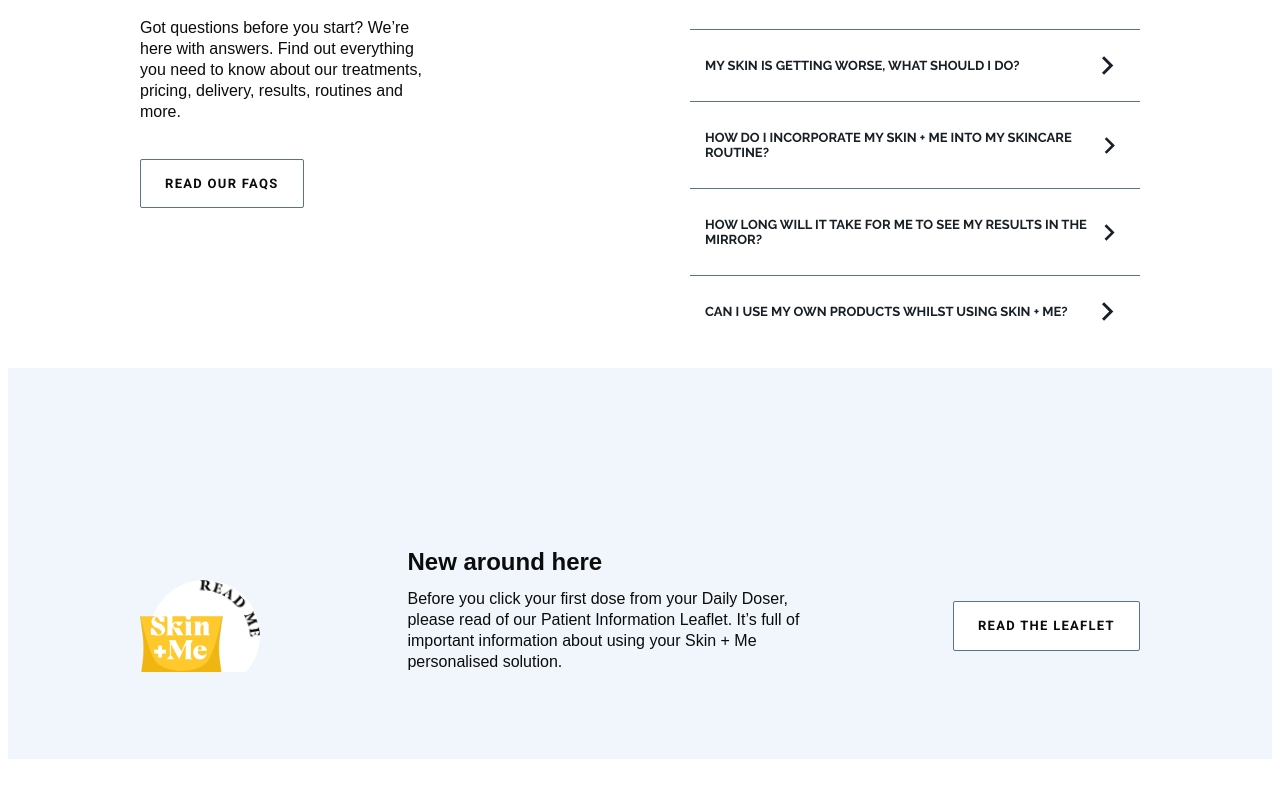
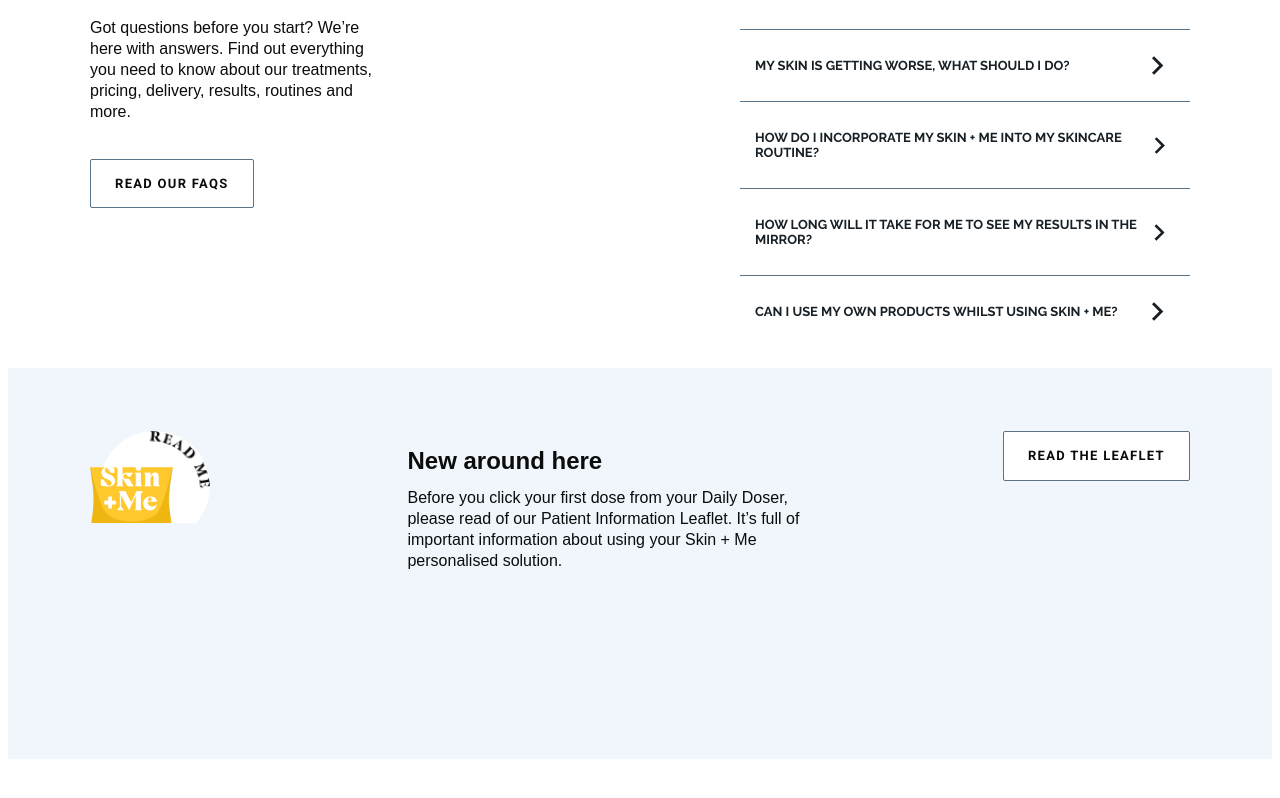
Before and after one commit to szopian/gs-skin-and-me, a React (Create React App) app in the folder skin-and-me-react-app/: page / in a window 1280 px wide. Shown: the part 580-1378 px from the top of the page. Built offline with nearby package versions, Linux system fonts and the light colour scheme; the HTML template or start-up script is replaced by a standard one.

Commit message:
add changes working with res disiagn

```diff
--- a/skin-and-me-react-app/src/components/ButtonLink.js
+++ b/skin-and-me-react-app/src/components/ButtonLink.js
@@ -8,6 +8,7 @@
   padding: 16px 24px;
   background: #ffffff;
   cursor: pointer;
+  align-self: flex-start;
 
   font-family: "Roboto", sans-serif;
   font-style: normal;
--- a/skin-and-me-react-app/src/components/Card.js
+++ b/skin-and-me-react-app/src/components/Card.js
@@ -12,7 +12,7 @@
   height: 100%;
 
   @media (min-width: 768px) {
-    width: ${px2vw(600, 768)};
+    width: ${px2vw(660, 768)};
     min-height: ${px2vw(300)};
     height: 100%;
   }
--- a/skin-and-me-react-app/src/components/CardThree.js
+++ b/skin-and-me-react-app/src/components/CardThree.js
@@ -1,34 +1,36 @@
 import React from "react";
 import styled from "styled-components";
+
+import { Card } from "../components/Card";
 import ButtonLink from "./ButtonLink";
 import Data from "../data.json";
 import px2vw from "../utils/px2vw";
 import Image from "../images/package-icon.png";
 import Frame from "../images/frame.png";
 
-const Card = styled.div`
-  width: ${px2vw(879, 1440)};
-  /* min-height: ${px2vw(250, 250)}; */
-  flex-direction: row;
-  padding: ${px2vw(50)};
-  margin: ${px2vw(20)};
-  height: 100%;
-  align-items: center;
-  justify-content: space-between;
-  display: flex;
+// const Card = styled.div`
+//   width: ${px2vw(879, 1440)};
+//   /* min-height: ${px2vw(250, 250)}; */
+//   flex-direction: row;
+//   padding: ${px2vw(50)};
+//   margin: ${px2vw(20)};
+//   height: 100%;
+//   align-items: center;
+//   justify-content: space-between;
+//   display: flex;
 
-  @media (min-width: 768px) {
-    width: ${px2vw(600, 768)};
-    min-height: ${px2vw(300)};
-    height: 100%;
-  }
+//   @media (min-width: 768px) {
+//     width: ${px2vw(600, 768)};
+//     min-height: ${px2vw(300)};
+//     height: 100%;
+//   }
 
-  @media (min-width: 1024px) {
-    /* width: ${px2vw(950, 1440)}; */
-    min-height: ${px2vw(300)};
-    height: 100%;
-  }
-`;
+//   @media (min-width: 1024px) {
+//     /* width: ${px2vw(950, 1440)}; */
+//     min-height: ${px2vw(300)};
+//     height: 100%;
+//   }
+// `;
 
 const Img = styled.div`
   height: 92px;
```
